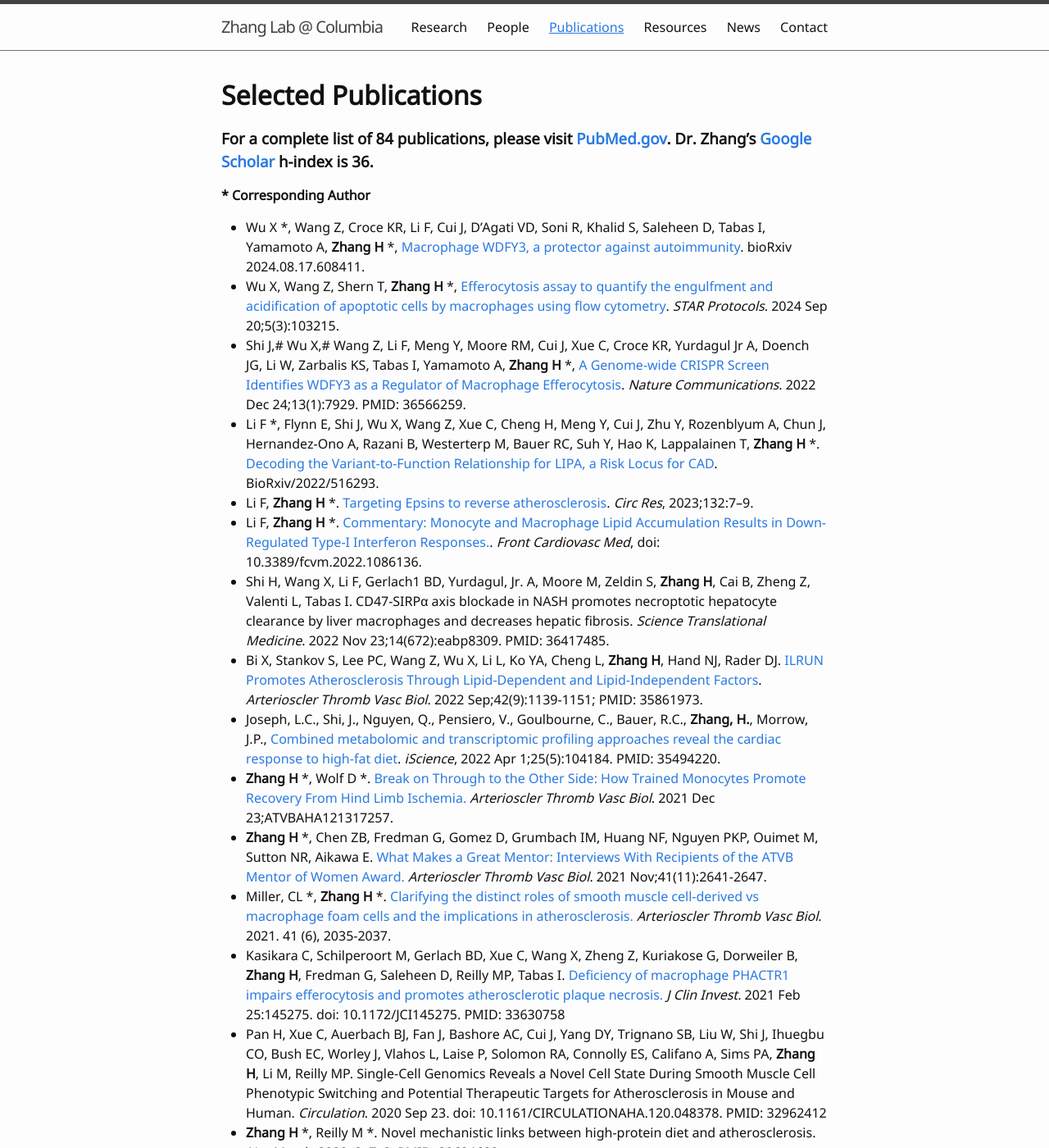
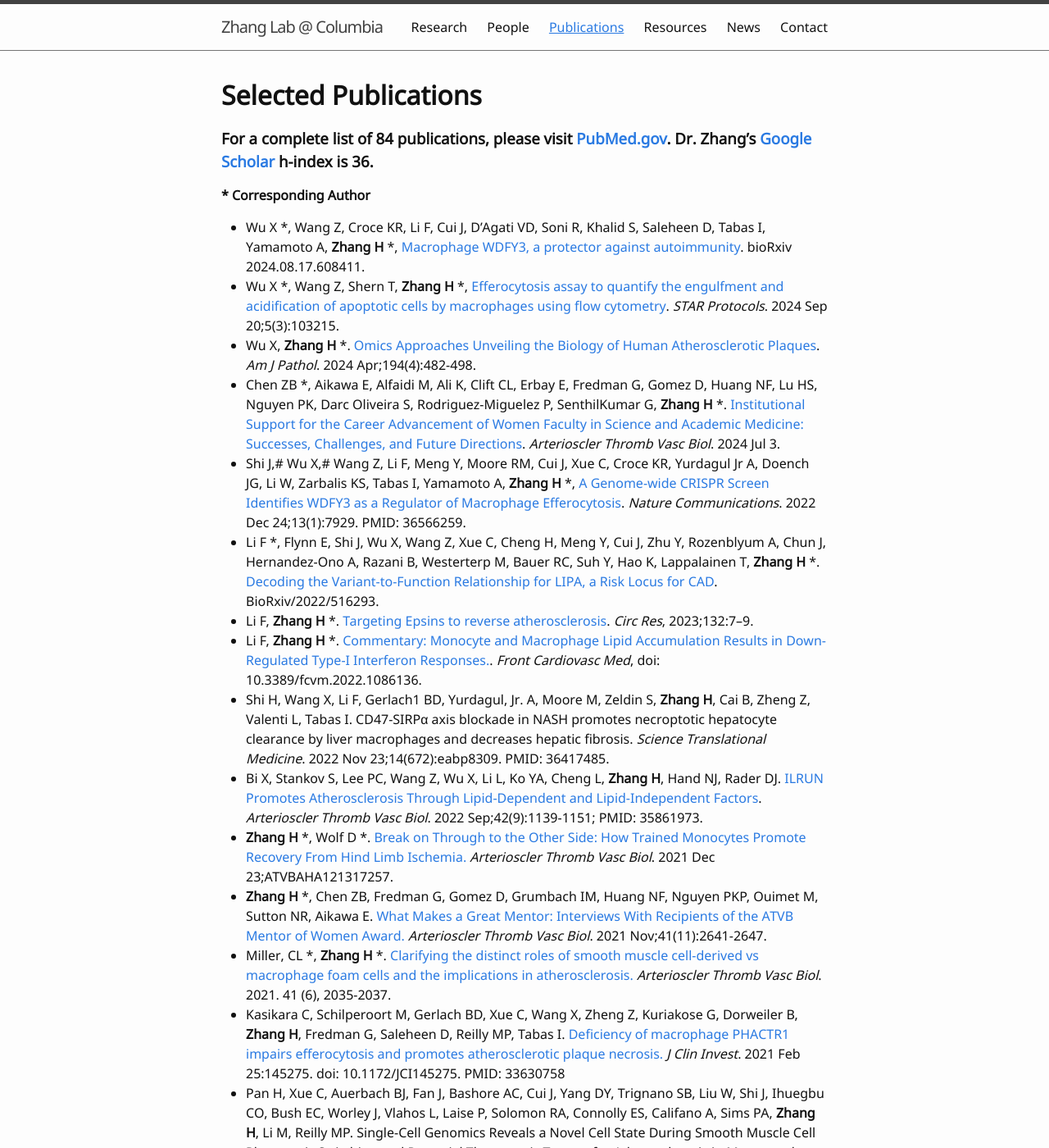
Before and after one commit to hanruizhang/zhanglab, a Jekyll site: the page built from 3_Publications.md, in a window 1280 px wide and 1400 px high. Shown: the whole window at 82% size. Built offline with Jekyll 4.4.1, drawn with Linux system fonts in a browser that asks for light colours; comment, search, counter and statistics services are not loaded; some of the changed text lies outside the part shown.

Commit message:
Update 3_Publications.md

```diff
--- a/3_Publications.md
+++ b/3_Publications.md
@@ -10,20 +10,20 @@ nav: true
 __*__ **Corresponding Author**
 
 - Wu X *, Wang Z, Croce KR, Li F, Cui J, D'Agati VD, Soni R, Khalid S, Saleheen D, Tabas I, Yamamoto A, **Zhang H** *, [Macrophage WDFY3, a protector against autoimmunity](https://www.biorxiv.org/content/10.1101/2024.08.17.608411v1.full.pdf+html). bioRxiv 2024.08.17.608411.
-- Wu X, Wang Z, Shern T, **Zhang H** *, [Efferocytosis assay to quantify the engulfment and acidification of apoptotic cells by macrophages using flow cytometry](https://www.sciencedirect.com/science/article/pii/S2666166724003800). _STAR Protocols_. 2024 Sep 20;5(3):103215.
+- Wu X *, Wang Z, Shern T, **Zhang H** *, [Efferocytosis assay to quantify the engulfment and acidification of apoptotic cells by macrophages using flow cytometry](https://www.sciencedirect.com/science/article/pii/S2666166724003800). _STAR Protocols_. 2024 Sep 20;5(3):103215.
+- Wu X, **Zhang H** *. [Omics Approaches Unveiling the Biology of Human Atherosclerotic Plaques](https://www.sciencedirect.com/science/article/pii/S0002944024000051?via%3Dihub). _Am J Pathol_. 2024 Apr;194(4):482-498.
+- Chen ZB *, Aikawa E, Alfaidi M, Ali K, Clift CL, Erbay E, Fredman G, Gomez D, Huang NF, Lu HS, Nguyen PK, Darc Oliveira S, Rodriguez-Miguelez P, SenthilKumar G, **Zhang H** *. [Institutional Support for the Career Advancement of Women Faculty in Science and Academic Medicine: Successes, Challenges, and Future Directions](https://www.ahajournals.org/doi/10.1161/ATVBAHA.124.320910). _Arterioscler Thromb Vasc Biol_. 2024 Jul 3.
 - Shi J,# Wu X,# Wang Z, Li F, Meng Y, Moore RM, Cui J, Xue C, Croce KR, Yurdagul Jr A, Doench JG, Li W, Zarbalis KS, Tabas I, Yamamoto A, **Zhang H** *, [A Genome-wide CRISPR Screen Identifies WDFY3 as a Regulator of Macrophage Efferocytosis](https://doi.org/10.1038/s41467-022-35604-8). _Nature Communications_. 2022 Dec 24;13(1):7929. PMID: 36566259.
 - Li F *, Flynn E, Shi J, Wu X, Wang Z, Xue C, Cheng H, Meng Y, Cui J, Zhu Y, Rozenblyum A, Chun J, Hernandez-Ono A, Razani B, Westerterp M, Bauer RC, Suh Y, Hao K, Lappalainen T, **Zhang H** *. [Decoding the Variant-to-Function Relationship for LIPA, a Risk Locus for CAD](https://www.biorxiv.org/content/10.1101/2022.11.12.516293v1). BioRxiv/2022/516293.
 - Li F, **Zhang H** *. [Targeting Epsins to reverse atherosclerosis](https://www.ahajournals.org/eprint/72NVB4XX3HQAVEF2WGC5/full?redirectUri=%2Fdoi%2F10.1161%2FCIRCRESAHA.122.322273). _Circ Res_, 2023;132:7–9.
 - Li F, **Zhang H** *. [Commentary: Monocyte and Macrophage Lipid Accumulation Results in Down-Regulated Type-I Interferon Responses.](https://www.frontiersin.org/articles/10.3389/fcvm.2022.1086136/full). _Front Cardiovasc Med_, doi: 10.3389/fcvm.2022.1086136.
 - Shi H, Wang X, Li F, Gerlach1 BD, Yurdagul, Jr. A, Moore M, Zeldin S, **Zhang H**, Cai B, Zheng Z, Valenti L, Tabas I. CD47-SIRPα axis blockade in NASH promotes necroptotic hepatocyte clearance by liver macrophages and decreases hepatic fibrosis. _Science Translational Medicine_. 2022 Nov 23;14(672):eabp8309. PMID: 36417485.
 - Bi X, Stankov S, Lee PC, Wang Z, Wu X, Li L, Ko YA, Cheng L, **Zhang H**, Hand NJ, Rader DJ. [ILRUN Promotes Atherosclerosis Through Lipid-Dependent and Lipid-Independent Factors](https://www.ahajournals.org/doi/10.1161/ATVBAHA.121.317156). _Arterioscler Thromb Vasc Biol_. 2022 Sep;42(9):1139-1151; PMID: 35861973.
-- Joseph, L.C., Shi, J., Nguyen, Q., Pensiero, V., Goulbourne, C., Bauer, R.C., **Zhang, H.**, Morrow, J.P., [Combined metabolomic and transcriptomic profiling approaches reveal the cardiac response to high-fat diet](https://doi.org/10.1016/j.isci.2022.104184). _iScience_, 2022 Apr 1;25(5):104184. PMID: 35494220.
 - **Zhang H** *, Wolf D *. [Break on Through to the Other Side: How Trained Monocytes Promote Recovery From Hind Limb Ischemia.](https://www.ahajournals.org/doi/10.1161/ATVBAHA.121.317257) _Arterioscler Thromb Vasc Biol_. 2021 Dec 23;ATVBAHA121317257.
 - **Zhang H** *, Chen ZB, Fredman G, Gomez D, Grumbach IM, Huang NF, Nguyen PKP, Ouimet M, Sutton NR, Aikawa E. [What Makes a Great Mentor: Interviews With Recipients of the ATVB Mentor of Women Award.](https://www.ahajournals.org/doi/full/10.1161/ATVBAHA.121.316558) _Arterioscler Thromb Vasc Biol_. 2021 Nov;41(11):2641-2647.
 - Miller, CL *, **Zhang H** *. [Clarifying the distinct roles of smooth muscle cell-derived vs macrophage foam cells and the implications in atherosclerosis.](https://www.ahajournals.org/doi/10.1161/ATVBAHA.121.316287) _Arterioscler Thromb Vasc Biol_. 2021. 41 (6), 2035-2037.
 - Kasikara C, Schilperoort M, Gerlach BD, Xue C, Wang X, Zheng Z, Kuriakose G, Dorweiler B, **Zhang H**, Fredman G, Saleheen D, Reilly MP, Tabas I. [Deficiency of macrophage PHACTR1 impairs efferocytosis and promotes atherosclerotic plaque necrosis.](https://www.jci.org/articles/view/145275) _J Clin Invest_. 2021 Feb 25:145275. doi: 10.1172/JCI145275. PMID: 33630758
 - Pan H, Xue C, Auerbach BJ, Fan J, Bashore AC, Cui J, Yang DY, Trignano SB, Liu W, Shi J, Ihuegbu CO, Bush EC, Worley J, Vlahos L, Laise P, Solomon RA, Connolly ES, Califano A, Sims PA, **Zhang H**, Li M, Reilly MP. Single-Cell Genomics Reveals a Novel Cell State During Smooth Muscle Cell Phenotypic Switching and Potential Therapeutic Targets for Atherosclerosis in Mouse and Human. _Circulation_. 2020 Sep 23. doi: 10.1161/CIRCULATIONAHA.120.048378. PMID: 32962412
-- **Zhang H** *, Reilly M *. Novel mechanistic links between high-protein diet and atherosclerosis. _Nat Metab_. 2020, 2, 7–8. PMID: 32694688
 - Li F, Shi J, Lu HS, **Zhang H***. [Functional Genomics and CRISPR Applied to Cardiovascular Research and Medicine](https://www.ahajournals.org/doi/10.1161/ATVBAHA.119.312579). _Arterioscler Thromb Vasc Biol_. 2019 Sep;39(9):e188-e194.
 - Li F, **Zhang H***. [Lysosomal Acid Lipase in Lipid Metabolism and Beyond](https://www.ahajournals.org/doi/abs/10.1161/ATVBAHA.119.312136). _Arterioscler Thromb Vasc Biol_. 2019 May;39(5):850-856.
 - Shi J, Xue C, Liu W, **Zhang H***. [Differentiation of Human Induced Pluripotent Stem Cells to Macrophages For Disease Modeling and Functional Genomics](https://currentprotocols.onlinelibrary.wiley.com/doi/full/10.1002/cpsc.74). _Current Protocols in Stem Cell Biology_. 2019 Feb;48(1):e74.
```
